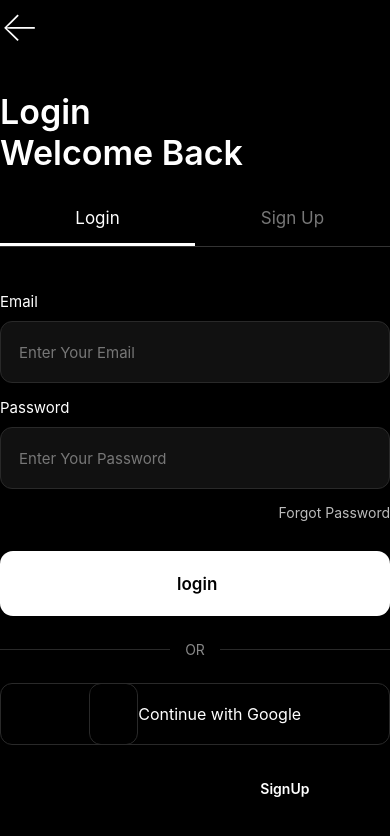
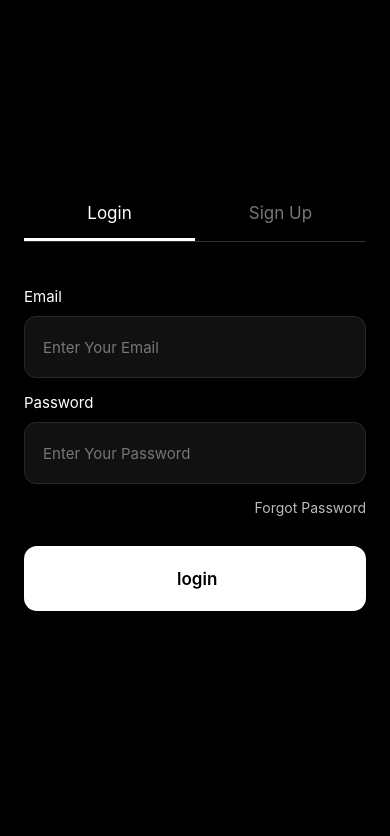
Before and after one commit to pro-grad/proGrad-frontend, a React Native app: screen /Auth in a window 390 px wide. Shown: the top 836 px of the page. Built offline with nearby package versions, Linux system fonts and the light colour scheme.

Commit message:
Cleaned the authScreen & dashboard

```diff
--- a/screens/authenticationScreen.js
+++ b/screens/authenticationScreen.js
@@ -19,34 +19,14 @@ export default function authenticationScreen ({ navigation }) {
         <SafeAreaView style={styles.container}>
 
             <ScrollView
-              contentContainerStyle={styles.authenticationScreen}
+              contentContainerStyle={styles.authScreen}
               keyboardShouldPersistTaps="handled"
             >
 
-            {/*Return Button*/}
-            <Pressable
-              onPress={() => navigation.goBack()}
-            >
-                <Text style={styles.returnButton}>
-                    ←
-                </Text>
-            </Pressable>
 
-            {/*Header*/}
 
-            <View style={styles.authHeader}>
 
-                <Text style={styles.authTitle}>
-                    {authMode === "login" ? "Login" : "Sign Up"}
-                </Text>
-
-                <Text style={styles.authTitle}>
-                    {authMode === "login" ? "Welcome Back" : "Create Account"}
-                </Text>
-
-            </View>
-
-            {/*Tabs*/}
+{/*Tabs*/}
 
 <View style={styles.tabs}>
 
@@ -67,7 +47,6 @@ export default function authenticationScreen ({ navigation }) {
     </Text>
   </Pressable>
 
-
   <Pressable
     style={[
       styles.tab,
@@ -86,7 +65,6 @@ export default function authenticationScreen ({ navigation }) {
   </Pressable>
 
 </View>
-
 
           {/*Email and Password*/}
 
@@ -129,46 +107,9 @@ export default function authenticationScreen ({ navigation }) {
 
             </Pressable>
 
-            {/* OR */}
-            <View style={styles.dividerContainer}>
-                <View style={styles.divider} />
-
-                <Text style={styles.orText}>
-                    OR
-                </Text>
-
-                <View style={styles.divider} />
-            </View>
 
 
-            {/*Google button*/}
-            <Pressable style={styles.googleButton}>
 
-                <Text style={styles.googleButton}>
-                    Google
-                </Text>
-
-                <Text style={styles.googleText}>
-                    Continue with Google
-                </Text>
-            </Pressable>
-
-            {/*Switching Accounts*/}
-
-            <View style={styles.accountSwitch}>
-
-                <Text styles={styles.accountText}>
-                    {authMode === "login" ? "Dont you have an account?" : "Already have an existing account?"}
-                </Text>
-
-                <Pressable onPress={() => setAuthMode(authMode === "login" ? "SignUp" : "login")}>
-
-                    <Text style={styles.signUpText}>
-                        {authMode === "login" ? "SignUp" : "login"}
-                    </Text>
-
-                </Pressable>
-            </View>
 
 
          </ScrollView>
@@ -181,13 +122,15 @@ export default function authenticationScreen ({ navigation }) {
 const styles = StyleSheet.create({
     container: {
     flex: 1,
-    backgroundColor: "#000",
+       backgroundColor: "black",
   },
 
   authScreen: {
     flexGrow: 1,
     paddingHorizontal: 24,
     paddingTop: 20,
+    justifyContent: "center",
+
     paddingBottom: 50,
   },
 
--- a/screens/dashBoardScreen.js
+++ b/screens/dashBoardScreen.js
@@ -30,12 +30,8 @@ export default function DashBoardScreen({ navigation }) {
       >
 
         {/* Header */}
+
         <View style={styles.header}>
-          <View>
-            <Text style={styles.greeting}>Good evening</Text>
-            <Text style={styles.userName}> 👋</Text>
-          </View>
-
           <Pressable style={styles.profileButton}>
             <Text style={styles.profileText}>M</Text>
           </Pressable>
```
